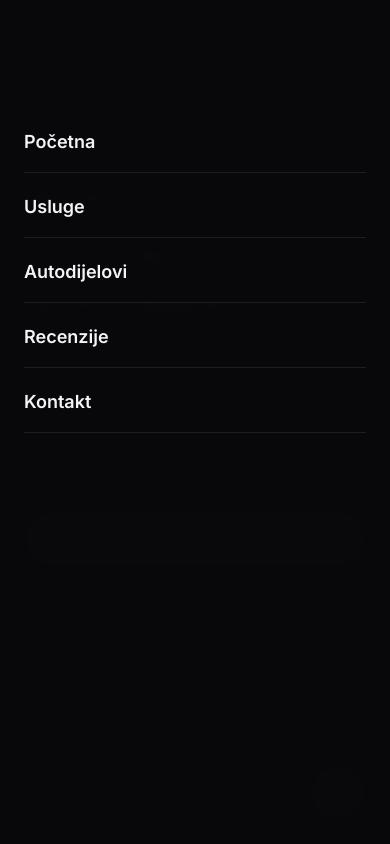
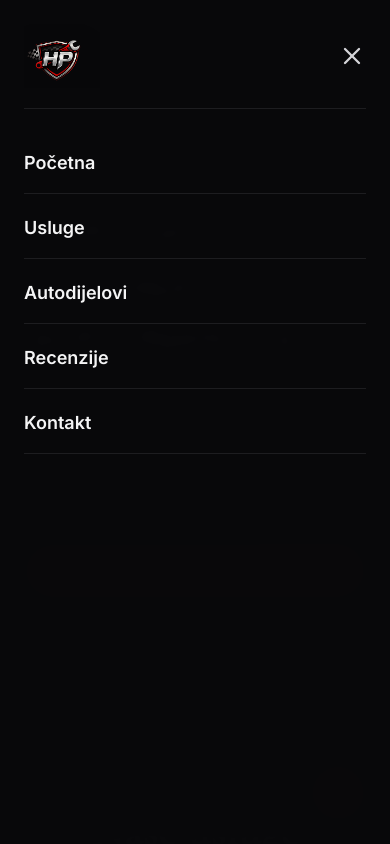
Before and after one commit to MDemirovic/Hidrokop-, a React (Vite) app: page / in a window 390 px wide. Both pictures are taken after a click on the button 352 px from the left and 64 px from the top of the page. Shown: the top 844 px of the page. Built offline with nearby package versions, Linux system fonts and the light colour scheme.

Commit message:
Refine mobile navbar layout

```diff
--- a/src/components/Hero.tsx
+++ b/src/components/Hero.tsx
@@ -4,7 +4,7 @@ import { asset } from '../utils/asset';
 
 export default function Hero() {
   return (
-    <section id="pocetna" className="relative w-full overflow-hidden pb-8 pt-32 md:flex md:h-screen md:items-center md:py-0">
+    <section id="pocetna" className="relative w-full overflow-hidden pb-8 pt-40 md:flex md:h-screen md:items-center md:py-0">
       {/* Background Image */}
       <div className="absolute inset-0 z-0 overflow-hidden">
         <img
--- a/src/components/Navbar.tsx
+++ b/src/components/Navbar.tsx
@@ -28,14 +28,14 @@ export default function Navbar() {
 
   return (
     <>
-      <header className="fixed left-0 right-0 top-0 z-50 bg-transparent py-7 lg:absolute lg:py-8">
+      <header className="absolute left-0 right-0 top-0 z-50 bg-transparent py-5 lg:py-8">
         <div className="container relative z-10 mx-auto flex items-center justify-between px-6 lg:px-8">
           <a href="#pocetna" className="flex items-center gap-2" onClick={() => setIsMobileMenuOpen(false)}>
             <div className="w-[76px] overflow-hidden md:w-auto">
               <img
                 src={asset('logo.png')}
                 alt="Hidrokop-HP Auto Logo"
-                className="h-[4.5rem] w-auto max-w-none drop-shadow-2xl md:h-24"
+                className="h-16 w-auto max-w-none drop-shadow-2xl md:h-24"
               />
             </div>
           </a>
@@ -69,20 +69,34 @@ export default function Navbar() {
         {isMobileMenuOpen ? (
           <>
             <motion.div
-              initial={{ opacity: 0 }}
-              animate={{ opacity: 1 }}
-              exit={{ opacity: 0 }}
               className="fixed inset-0 z-[60] bg-black/70 backdrop-blur-sm md:hidden"
               onClick={() => setIsMobileMenuOpen(false)}
             />
             <motion.div
-              initial={{ opacity: 0, y: -24 }}
-              animate={{ opacity: 1, y: 0 }}
-              exit={{ opacity: 0, y: -24 }}
-              transition={{ duration: 0.22, ease: 'easeOut' }}
-              className="fixed inset-x-0 top-0 z-[70] border-b border-zinc-800 bg-zinc-950/98 pt-28 shadow-[0_24px_80px_rgba(0,0,0,0.45)] md:hidden"
+              className="fixed inset-x-0 top-0 z-[70] border-b border-zinc-800 bg-zinc-950/98 pt-6 shadow-[0_24px_80px_rgba(0,0,0,0.45)] md:hidden"
             >
               <div className="container mx-auto flex min-h-[100dvh] flex-col px-6 pb-8">
+                <div className="mb-6 flex items-center justify-between border-b border-zinc-800/70 pb-5">
+                  <a href="#pocetna" className="flex items-center gap-2" onClick={() => setIsMobileMenuOpen(false)}>
+                    <div className="w-[76px] overflow-hidden">
+                      <img
+                        src={asset('logo.png')}
+                        alt="Hidrokop-HP Auto Logo"
+                        className="h-16 w-auto max-w-none drop-shadow-2xl"
+                      />
+                    </div>
+                  </a>
+
+                  <button
+                    type="button"
+                    aria-label="Zatvori izbornik"
+                    className="text-zinc-300 transition-colors hover:text-white"
+                    onClick={() => setIsMobileMenuOpen(false)}
+                  >
+                    <X className="h-7 w-7" />
+                  </button>
+                </div>
+
                 <nav className="flex flex-col gap-1">
                   {navLinks.map((link) => (
                     <a
```
